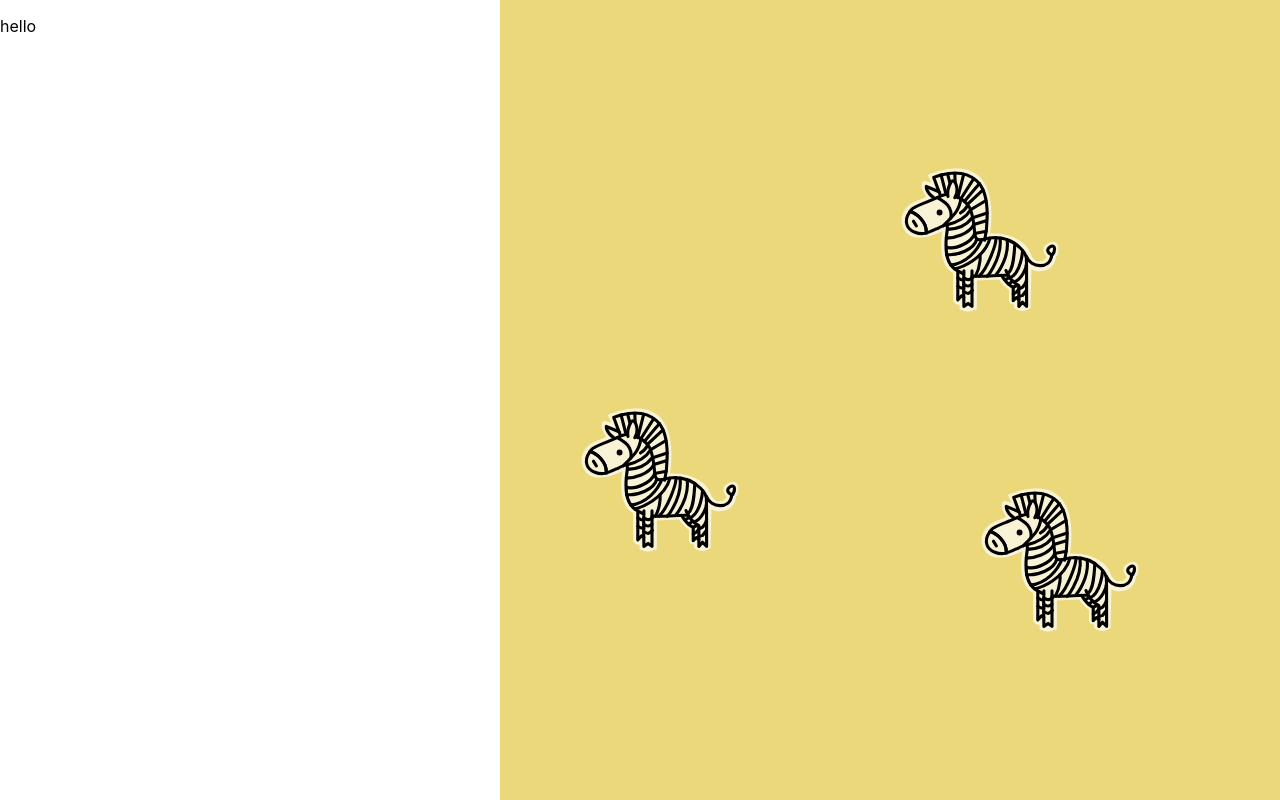
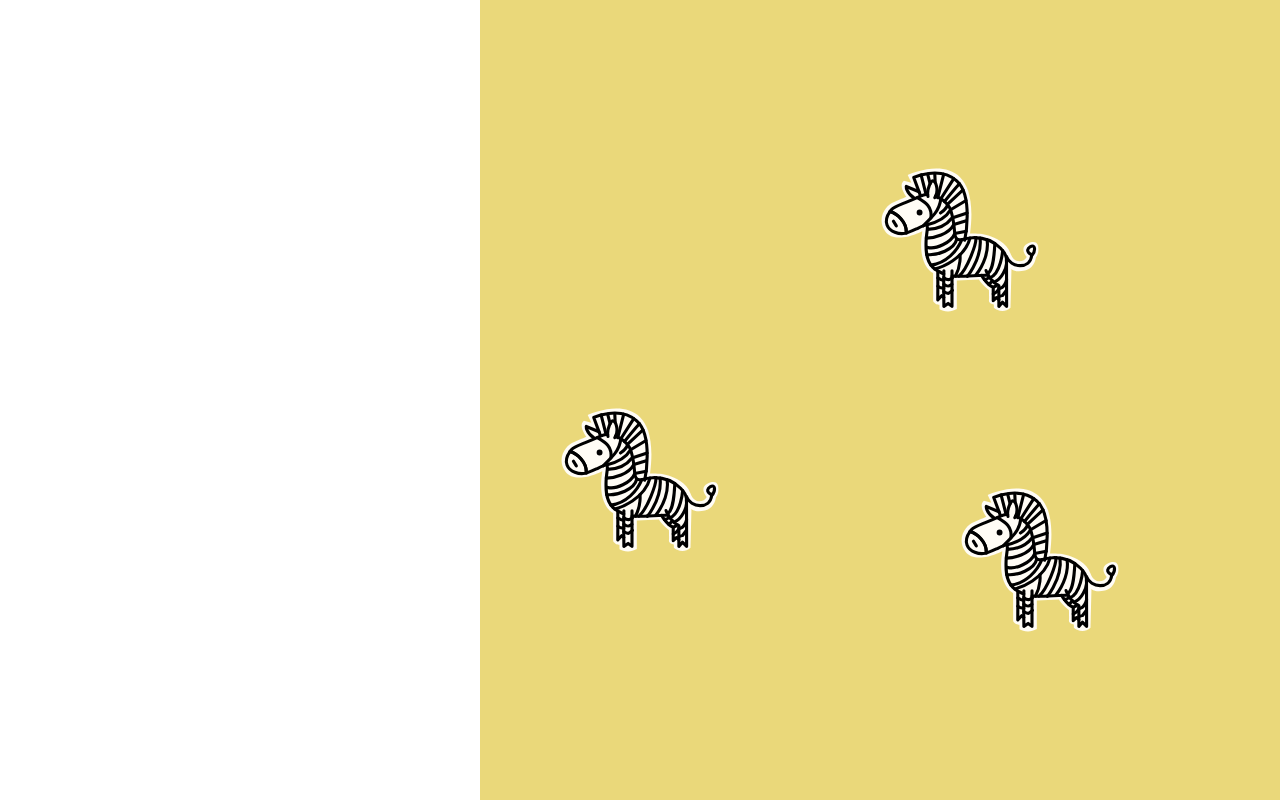
Before and after one commit to uclaacm/selector-safari, a React (Create React App) app: page / in a window 1280 px wide. Built offline with nearby package versions, Linux system fonts and the light colour scheme.

Commit message:
Changes from Lisha's PR review

```diff
--- a/src/App.js
+++ b/src/App.js
@@ -6,9 +6,7 @@ import {levels} from './components/levels.js';
 function App() {
   return (
     <div className="App">
-        <Build level={levels[0]} top={"0px"}/>
-        {/* <Build level={levels[1]} top={"0px"}/> */}
-        <p> hello </p>
+        <Build level={levels[0]} top={"0px"} left = {"500px"}/>
     </div>
   );
 }
--- a/src/components/Build.js
+++ b/src/components/Build.js
@@ -5,14 +5,14 @@ export default function Build (props){
         backgroundColor:"#EAD87A",
         height:"100vh",
         width:"100vh",
-        position:"fixed",
-        left:"500px",
-        top: props.top
+        position:"sticky",
+        left: props.left,
+        top: props.top,
     }
     return (
         <div id = "Board" style = {boardStyle}>
             {
-                props.level.gamepeices.map((z)=>{
+                props.level.gamepieces.map((z)=>{
                     return(
                         z.sticker
                     )
--- a/src/components/Stickers.js
+++ b/src/components/Stickers.js
@@ -10,7 +10,6 @@ class sticker{
         this.name = name;
         this.posx = String(posx) + "%";
         this.posy = String(posy) + "%";
-        this.component = ZebraSVG;
         this.color = color;
         this.class_name = class_name;
     }
@@ -46,7 +45,7 @@ export class Leopard extends sticker{
 export class Boabab extends sticker{
     get sticker() {
         return(
-            <BoababSVG key={this.name} class_name ="plant" fillColor={this.color} name = {this.name} stickerStyle={this.stickerStyle}/>
+            <BoababSVG key={this.name} class_name ={this.class_name} fillColor={this.color} name = {this.name} stickerStyle={this.stickerStyle}/>
         )
     }
 }
@@ -54,7 +53,7 @@ export class Boabab extends sticker{
 export class Acacia extends sticker{
     get sticker() {
         return(
-            <AcaciaSVG key={this.name} class_name ="plant" fillColor={this.color} name = {this.name} stickerStyle={this.stickerStyle}/>
+            <AcaciaSVG key={this.name} class_name ={this.class_name} fillColor={this.color} name = {this.name} stickerStyle={this.stickerStyle}/>
         )
     }
 }
@@ -62,7 +61,7 @@ export class Acacia extends sticker{
 export class ElephantGrass extends sticker{
     get sticker() {
         return(
-            <ElephantGrassSVG key={this.name} class_name ="plant" fillColor={this.color} name = {this.name} stickerStyle={this.stickerStyle}/>
+            <ElephantGrassSVG key={this.name} class_name ={this.class_name} fillColor={this.color} name = {this.name} stickerStyle={this.stickerStyle}/>
         )
     }
 }
@@ -70,7 +69,7 @@ export class ElephantGrass extends sticker{
 export class Family extends sticker{
     get sticker() {
         return(
-            <ElephantGrassSVG key={this.name} class_name ="plant" fillColor={this.color} name = {this.name} stickerStyle={this.stickerStyle}>
+            <ElephantGrassSVG key={this.name} class_name ={this.class_name} fillColor={this.color} name = {this.name} stickerStyle={this.stickerStyle}>
                 <LeopardSVG key={this.name} class_name={this.class_name} fillColor={this.color} name = {this.name} stickerStyle={this.stickerStyle}/>
             </ElephantGrassSVG>
         )
--- a/src/components/levels.js
+++ b/src/components/levels.js
@@ -3,12 +3,12 @@ import * as stickers from './Stickers.js'
 export let levels = [{
     level: 1,
     title: "ID",
-    instructions: "Zebras pride themselves in their unique pattern of stripes. Unfourtunatly all of your sticker zebras showed up to the safari with the same pattern of stripes. Make your zebras feel unique by giving them different colors!",
+    instructions: "Zebras pride themselves in their unique pattern of stripes. Unfortunatly all of your sticker zebras showed up to the safari with the same pattern of stripes. Make your zebras feel unique by giving them different colors!",
     link: "https://www.nationalgeographic.com/animals/mammals/p/plains-zebra/",
-    gamepeices: [
-        new stickers.Zebra('zaira', 50, 20, "#F9F3D6"),
-        new stickers.Zebra('zed', 10, 50, "#F9F3D6"),
-        new stickers.Zebra('zenifer', 60, 60, "#F9F3D6")
+    gamepieces: [
+        new stickers.Zebra('zaira', 50, 20, "#fffcf5"),
+        new stickers.Zebra('zed', 10, 50, "#fffcf5"),
+        new stickers.Zebra('zenifer', 60, 60, "#fffcf5")
     ]
 },
 {
@@ -16,26 +16,26 @@ export let levels = [{
     title: "Type",
     instructions: "Leopards are very secretive cats which means they don’t want to give away their names! Coincidentally, they also are very shy cats and want to blend into their surroundings. Help out your sticker leopards by changing their color to match their surroundings (#F3C94F)",
     link: "https://www.nationalgeographic.com/animals/mammals/facts/leopard",
-    gamepeices: [
-        new stickers.Leopard('Leonard', 10, 10, "lightblue"),
-        new stickers.Leopard('Lily', 50, 10, "pink")
+    gamepieces: [
+        new stickers.Leopard('Leonard', 10, 10, "lightblue", null),
+        new stickers.Leopard('Lily', 50, 10, "pink", null),
     ]
 },
 {
     level: 3,
     title: "Class",
     instructions: "It looks like this part of your safari has had a fire recently and your zebras have nothing to eat. Turn the safari green again to make sure your animals are well fed.",
-    gamepeices: [
-        new stickers.Boabab('Bob', 10, 30, "#1d0b08"),
-        new stickers.Boabab('Bill', 65, 75, "#1d0b08"),
-        new stickers.Acacia('Ace', 10, 5, "#1d0b08"),
-        new stickers.Acacia('Aiden', 15, 50, "#1d0b08"),
-        new stickers.Acacia('Alicia', 30, 40, "#1d0b08"),
-        new stickers.ElephantGrass('Edward', 78, 6, "#1d0b08"),
-        new stickers.ElephantGrass('Elizabeth', 50, 12, "#1d0b08"),
-        new stickers.ElephantGrass('Ella', 65, 40, "#1d0b08"),
-        new stickers.ElephantGrass('Eduardo', 10, 75, "#1d0b08"),
-        new stickers.Zebra('zaira', 50, 50, "#EEEAD5")
+    gamepieces: [
+        new stickers.Boabab('Bob', 10, 30, "#1d0b08", "plant"),
+        new stickers.Boabab('Bill', 65, 75, "#1d0b08", "plant"),
+        new stickers.Acacia('Ace', 10, 5, "#1d0b08", "plant"),
+        new stickers.Acacia('Aiden', 15, 50, "#1d0b08", "plant"),
+        new stickers.Acacia('Alicia', 30, 40, "#1d0b08", "plant"),
+        new stickers.ElephantGrass('Edward', 78, 6, "#1d0b08", "plant"),
+        new stickers.ElephantGrass('Elizabeth', 50, 12, "#1d0b08", "plant"),
+        new stickers.ElephantGrass('Ella', 65, 40, "#1d0b08", "plant"),
+        new stickers.ElephantGrass('Eduardo', 10, 75, "#1d0b08", "plant"),
+        new stickers.Zebra('zaira', 50, 50, "#fffcf5")
     ]
 },
 {
@@ -43,13 +43,13 @@ export let levels = [{
     title: "List",
     instructions: "Oh no! your zebras are all the same color,  the grass they want to eat is all yellow, and your leopards don’t blend in with their environment. You’ve got a lot of work cut out for you but it seems your selector 9000 only has enough juice for you to use one selector and one css property to work with.",
 
-    gamepeices: [
-        new stickers.ElephantGrass('Edward', 78, 6, "#EAD87A"),
-        new stickers.ElephantGrass('Elizabeth', 50, 12, "#EAD87A"),
-        new stickers.ElephantGrass('Ella', 65, 40, "#EAD87A"),
-        new stickers.ElephantGrass('Eduardo', 10, 75, "#EAD87A"),
-        new stickers.Zebra('zaira', 20, 30, "#F9F3D6"),
-        new stickers.Zebra('zed', 5, 10, "#F9F3D6"),
+    gamepieces: [
+        new stickers.ElephantGrass('Edward', 78, 6, "#EAD87A", "plant"),
+        new stickers.ElephantGrass('Elizabeth', 50, 12, "#EAD87A", "plant"),
+        new stickers.ElephantGrass('Ella', 65, 40, "#EAD87A", "plant"),
+        new stickers.ElephantGrass('Eduardo', 10, 75, "#EAD87A", "plant"),
+        new stickers.Zebra('zaira', 20, 30, "#fffcf5"),
+        new stickers.Zebra('zed', 5, 10, "#fffcf5"),
         new stickers.Leopard("lilly", 65, 75, "pink")
     ]
 },
@@ -58,8 +58,8 @@ export let levels = [{
     title: "Descendant",
     instructions: "Oh no! your zebras are all the same color,  the grass they want to eat is all yellow, and your leopards don’t blend in with their environment. You’ve got a lot of work cut out for you but it seems your selector 9000 only has enough juice for you to use one selector and one css property to work with.",
 
-    gamepeices: [
-        new stickers.ElephantGrass('Ella', 65, 40, "#EAD87A"),
+    gamepieces: [
+        new stickers.ElephantGrass('Ella', 65, 40, "#EAD87A", "plant"),
     ]
 }
 ]
```
Also changed, not shown: src/Test.js (deleted).
